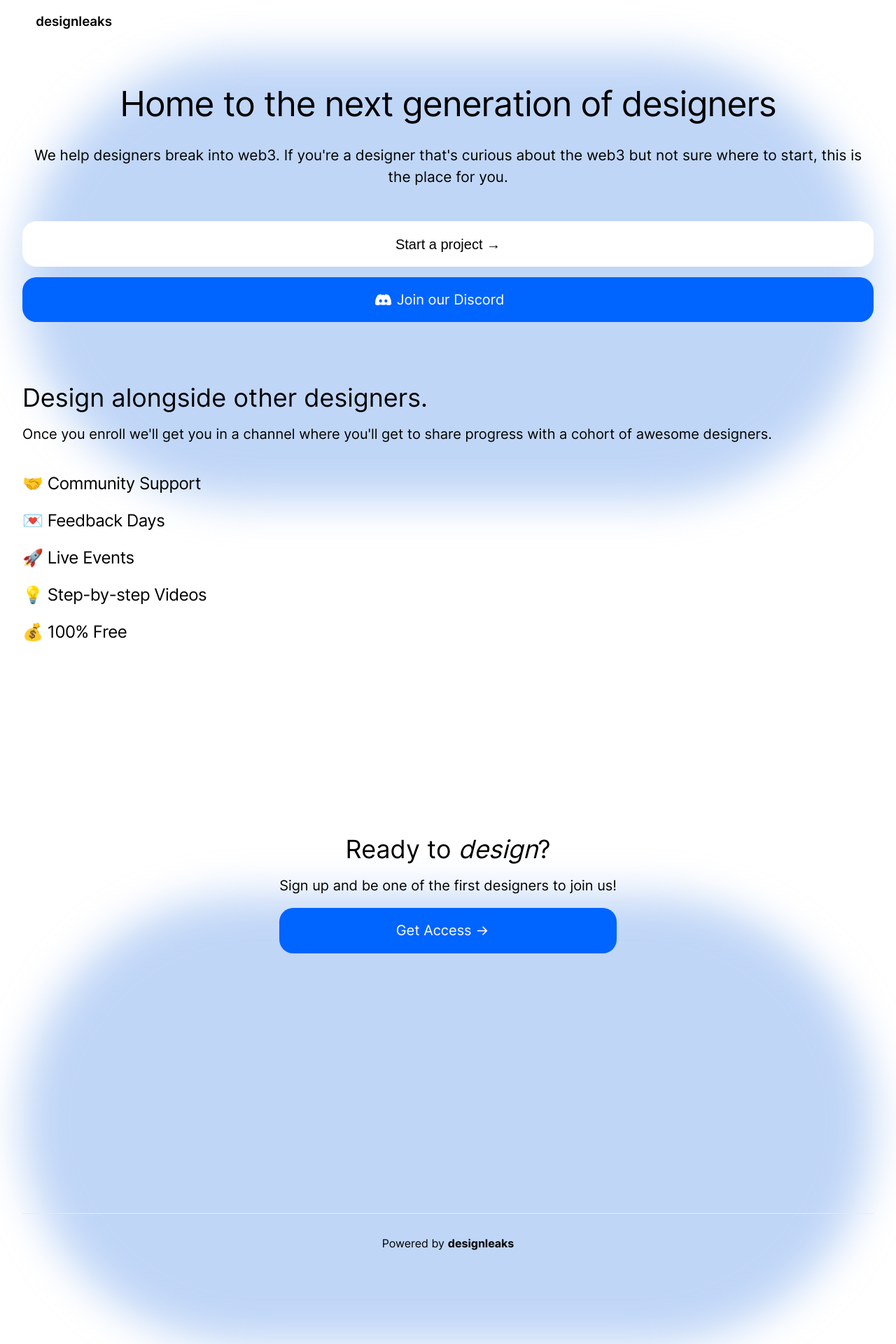
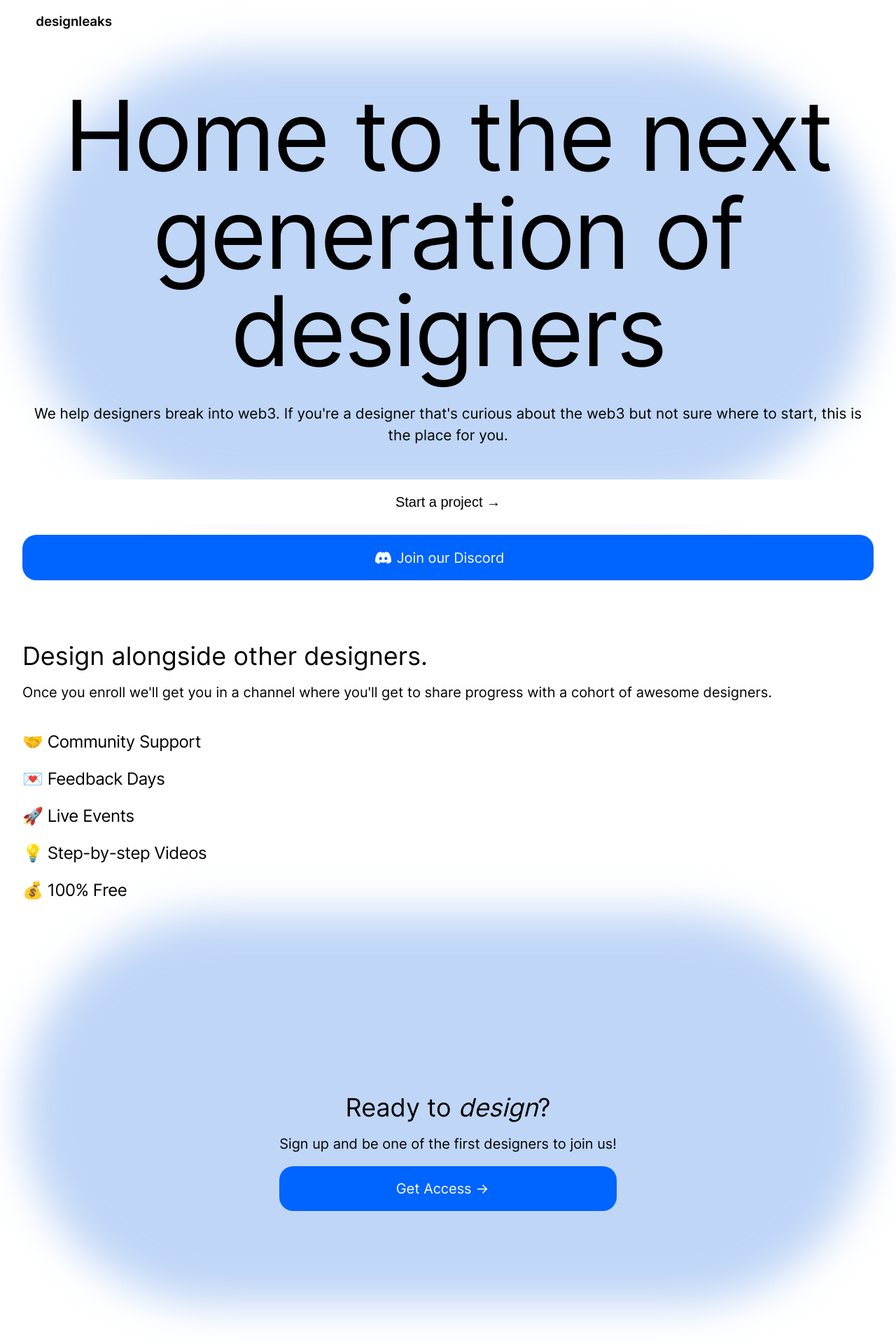
Before and after one commit to SonnyCastro/design-leaks, a Next.js app: page / in a window 1280 px wide. Shown: the top 1920 px of the page at 70% size. Built offline with nearby package versions, Linux system fonts and the light colour scheme.

Commit message:
style update

```diff
--- a/pages/index.js
+++ b/pages/index.js
@@ -61,7 +61,7 @@ export default function Home() {
           <p id={styles.subTitle} style={{textAlign:"center"}}>Sign up and be one of the first designers to join us!</p>
           <Link href="https://discord.gg/dg3kwRGG">
             <a target="_blank" rel="noopener noreferrer" id={styles.joinDiscordBtn} style={{height:"64.8px"}}>
-              <span id={styles.startProjectBtnText}>Get Access →</span>
+              <span id={styles.joinSlackBtnText}>Get Access →</span>
             </a>
           </Link>
         </div>
--- a/styles/Home.module.css
+++ b/styles/Home.module.css
@@ -42,7 +42,7 @@
 .title {
   margin: 0;
   line-height: 1;
-  font-size: 3.1rem;
+  font-size: 10.89vw;
   font-weight: 500;
   letter-spacing: -0.02em;
 }
@@ -74,6 +74,14 @@
   background: white;
   border-radius: 20px;
   border: none;
+  color: black;
+}
+
+#getAccessBtn{
+  font-weight: 510;
+  font-size: 20px;
+  line-height: 24px;
+  text-align: center;
 }
 
 #startProjectBtnText {
@@ -214,12 +222,22 @@
   top: 9.5%;
   z-index: -1;
   height: 40rem;
+  width: 100vw;
+  overflow: visible;
 }
 
 .test2 {
+  /* position: absolute;
+  inset: 0;
+  z-index: -1;
+  height: 40rem;
+  top: 80rem; */
+  margin: 0 auto;
   position: absolute;
   inset: 0;
   z-index: -1;
-  height: 40rem;
-  top: 80rem;
+  width: 100vw;
+  overflow: visible;
+  height: 35rem;
+  top: 81.5rem;
 }
```
